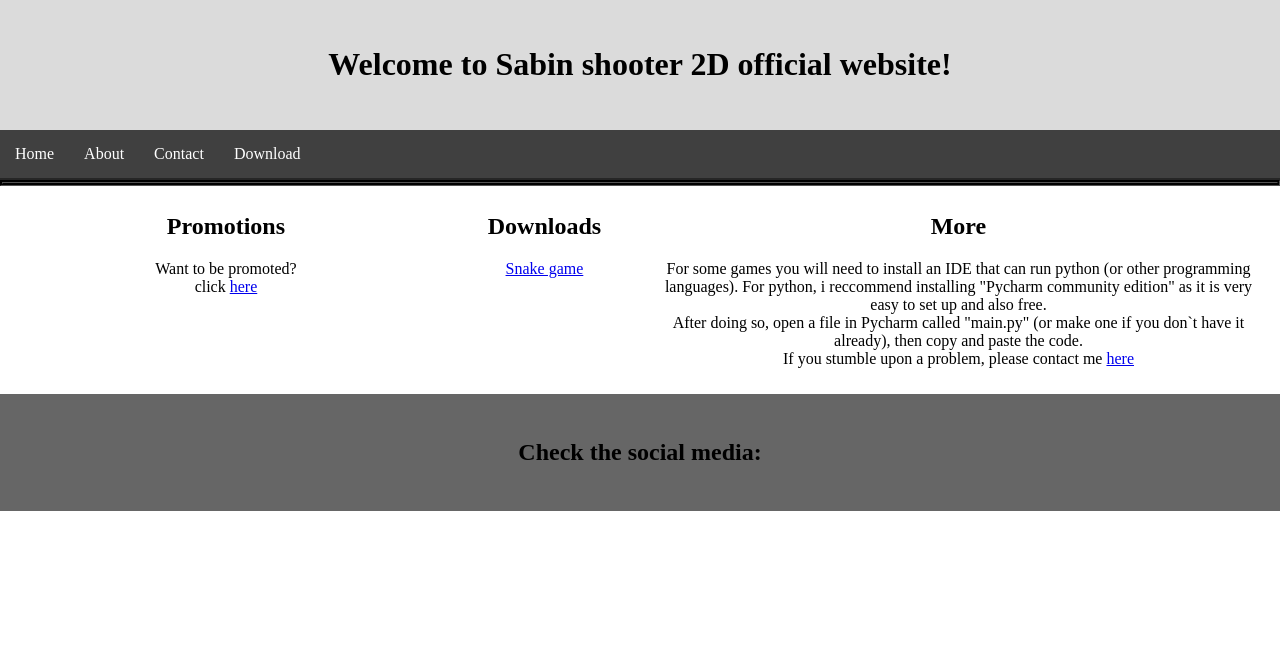
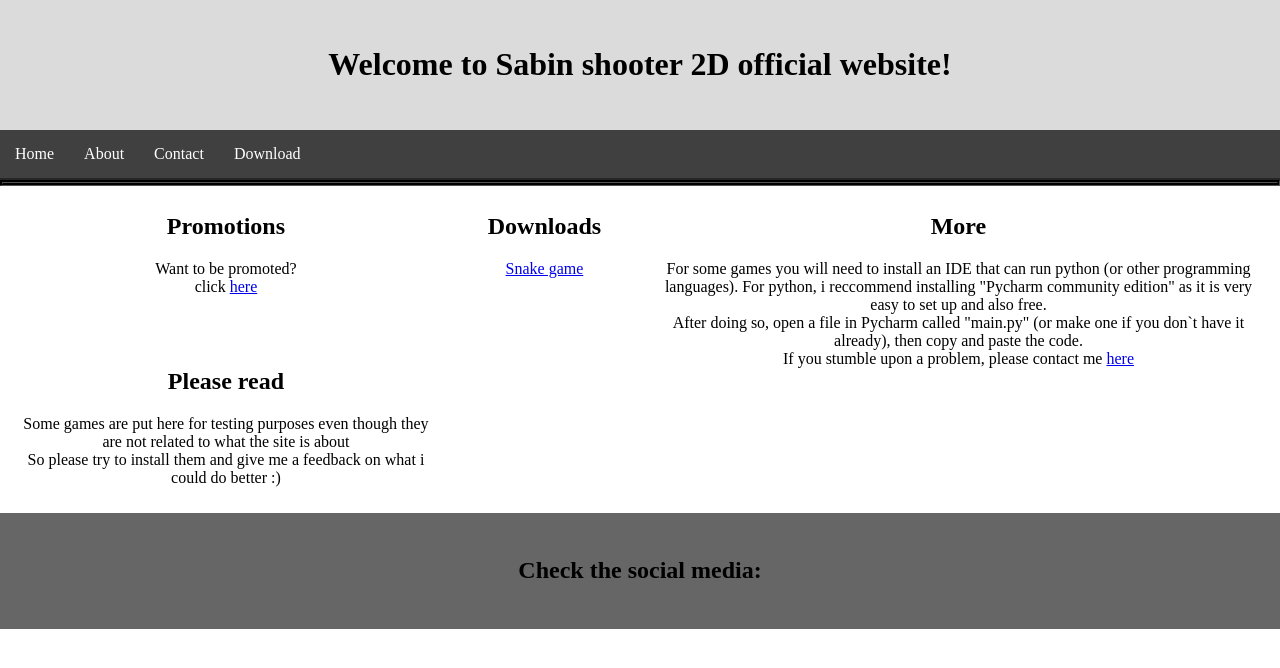
Before and after one commit to Squaresloths/Game-site, a plain HTML site: page download.html in a window 1280 px wide. Drawn offline with Linux system fonts and the light colour scheme.

Commit message:
Update download.html

```diff
--- a/download.html
+++ b/download.html
@@ -26,7 +26,12 @@
     <main>
         <aside>
             <h2>Promotions</h2>
-            <p>Want to be promoted? <br> click <a href="contact.html">here</a></p>
+            <p>Want to be promoted? <br> click <a href="contact.html">here</a></p> <br> <br>
+            <h2>Please read</h2>
+            <p>Some games are put here for testing purposes even though they are not related to what the site is about
+                <br>
+                So please try to install them and give me a feedback on what i could do better :)
+            </p>
         </aside>
         <section>
             <h2 style="text-align: center;">Downloads</h2>
```
